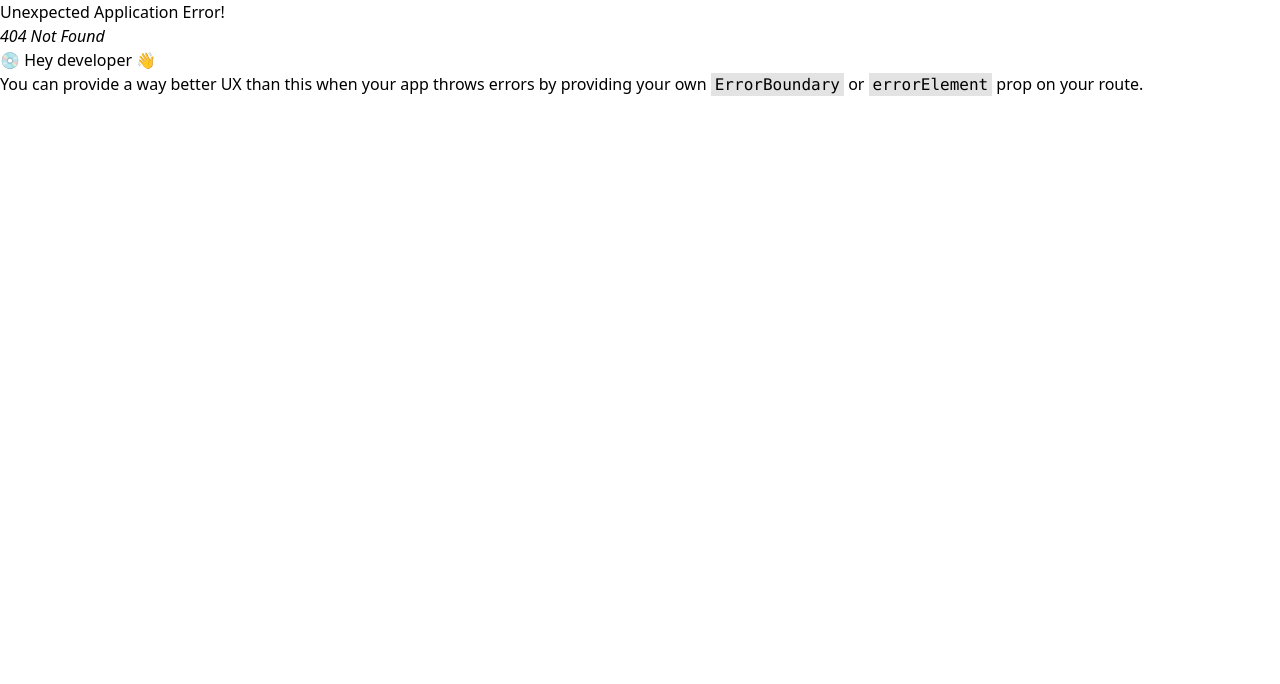
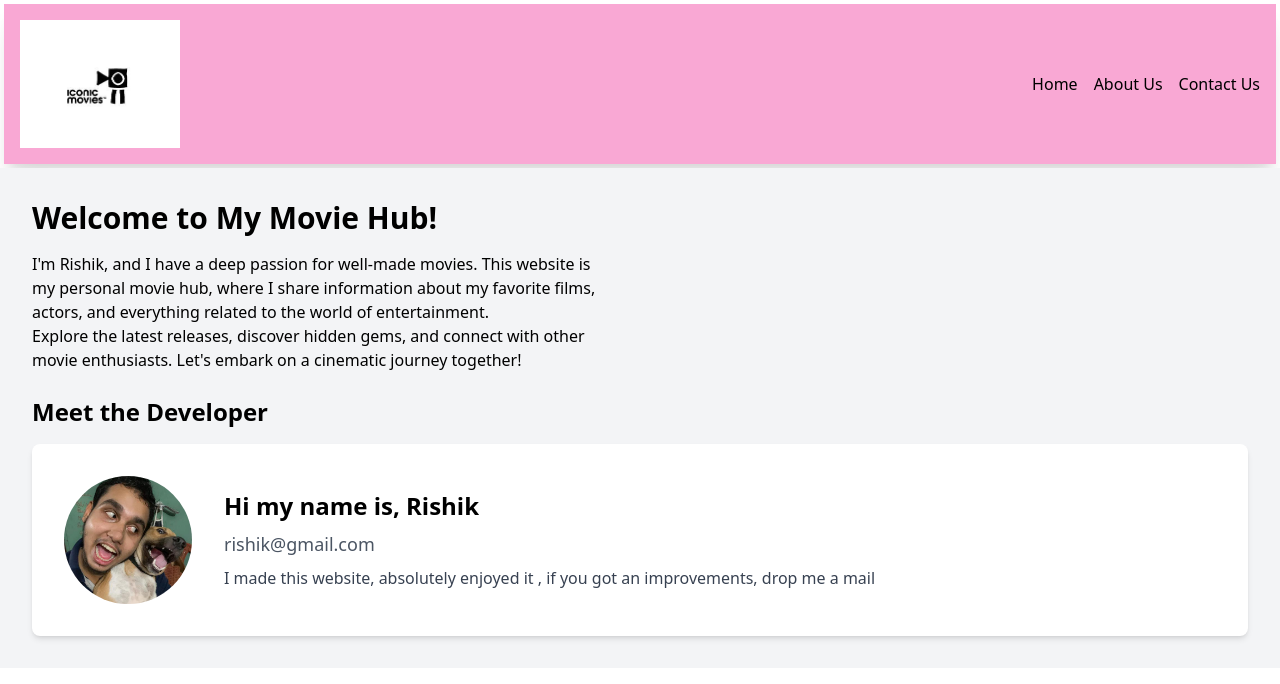
Before and after one commit to rishikrc3/Movie_Logs, a React (Create React App) app in the folder client/: page /about in a window 1280 px wide. Before the commit this address had no page. Shown: the top 684 px of the page. Built offline with nearby package versions, Linux system fonts and the light colour scheme.

Commit message:
outlet_usage

```diff
--- a/client/src/App.js
+++ b/client/src/App.js
@@ -1,19 +1,15 @@
 import React from "react";
 import axios from "axios";
-import { useState, useEffect } from "react";
+import { Outlet } from "react-router-dom";
 import Body from "./components/Body";
 import Header from "./components/Header";
 import "./index.css";
 const App = () => {
-  const [movies, setMovies] = useState([]);
-
-  console.log(movies);
-
   return (
     <>
       <div>
         <Header />
-        <Body />
+        <Outlet />
       </div>
     </>
   );
--- /dev/null
+++ b/client/src/Routes/About.js
@@ -0,0 +1,32 @@
+import React from "react";
+import User from "./User";
+
+const About = () => {
+  return (
+    <>
+      <div className="about-container bg-gray-100 p-8 ">
+        <div className="about-content md:w-1/2 md:pr-8">
+          <h1 className="text-3xl font-bold mb-4">Welcome to My Movie Hub!</h1>
+          <p className="text-grey-800">
+            I'm Rishik, and I have a deep passion for well-made movies. This
+            website is my personal movie hub, where I share information about my
+            favorite films, actors, and everything related to the world of
+            entertainment.
+          </p>
+          <p className="text-grey-800 ">
+            Explore the latest releases, discover hidden gems, and connect with
+            other movie enthusiasts. Let's embark on a cinematic journey
+            together!
+          </p>
+        </div>
+        <div className="user-section  ">
+          <br />
+          <h2 className="text-2xl font-bold mb-4">Meet the Developer</h2>
+          <User />
+        </div>
+      </div>
+    </>
+  );
+};
+
+export default About;
--- /dev/null
+++ b/client/src/Routes/User.js
@@ -0,0 +1,33 @@
+import React, { useState } from "react";
+import { useEffect } from "react";
+
+import img from "../components/logo/Pic.jpg";
+
+const User = () => {
+  const [userData, setUserData] = useState([]);
+
+  if (userData == null) return <>Loading</>;
+  return (
+    <>
+      <div className="user-card bg-white p-8 rounded-lg shadow-md md:flex items-center transform transition-transform hover:scale-105">
+        <div className="user-img md:mr-8">
+          <img
+            src={img}
+            alt=""
+            className="rounded-full h-24 w-24 md:h-32 md:w-32 object-cover"
+          />
+        </div>
+        <div className="user-info">
+          <h1 className="text-2xl font-bold mb-2">Hi my name is, Rishik</h1>
+          <h1 className="text-lg text-gray-600 mb-2">rishik@gmail.com</h1>
+          <h2 className="text-gray-700">
+            I made this website, absolutely enjoyed it , if you got an
+            improvements, drop me a mail{" "}
+          </h2>
+        </div>
+      </div>
+    </>
+  );
+};
+
+export default User;
--- /dev/null
+++ b/client/src/Routes/useMovieCard.js
@@ -0,0 +1,20 @@
+import { useState, useEffect } from "react";
+const useMovieCard = (imdbID) => {
+  const [movieData, setMovieData] = useState([]);
+
+  useEffect(() => {
+    fetchData();
+  }, []);
+  const fetchData = async () => {
+    const data = await fetch(
+      "https://www.omdbapi.com/?apikey=66263dea&i=" + imdbID + "#"
+    );
+
+    const jsonData = await data.json();
+    setMovieData(jsonData);
+  };
+
+  return movieData;
+};
+
+export default useMovieCard;
```
Also changed, not shown: client/src/index.js (+12 -1 lines).
